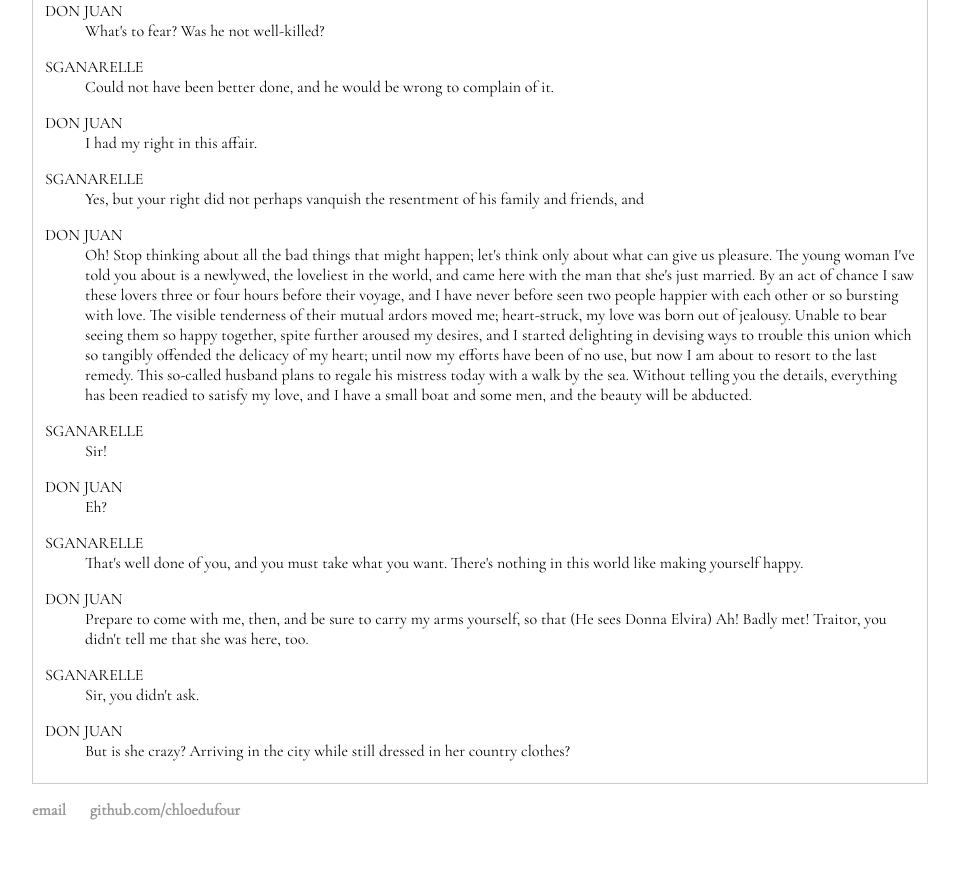
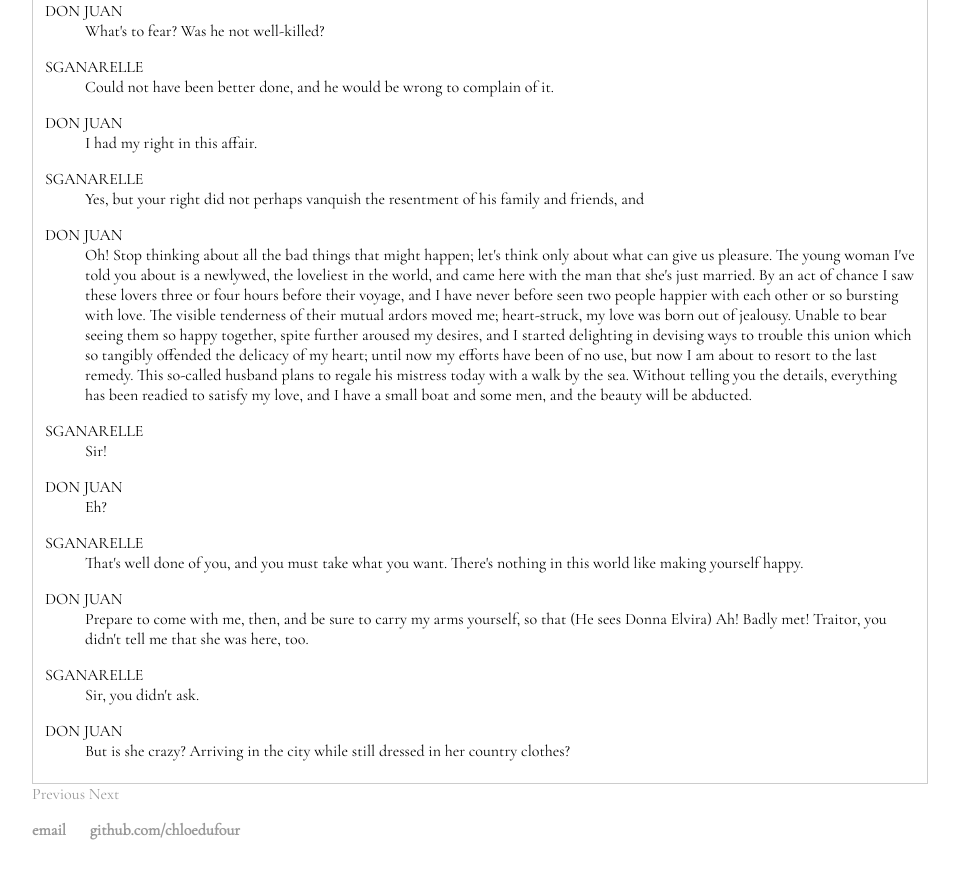
Before and after one commit to chloedufour/cdufour.github.io, a Jekyll site: the page built from final/DonJuan/Act1/enscene2.html, in a window 1280 px wide and 900 px high, scrolled down 3266 px. Shown: the top 879 px of the window, without its empty margins (160-1119 px from the left). Built offline with Jekyll 4.4.1, drawn with Linux system fonts in a browser that asks for light colours.

Commit message:
Update enscene2.html

```diff
--- a/final/DonJuan/Act1/enscene2.html
+++ b/final/DonJuan/Act1/enscene2.html
@@ -1069,11 +1069,11 @@ title: "Act One, Scene Two"
                avec son équipage de campagne?
             </dd>
          </dl>
-          <a class="prev" href="/final/DonJuan/Act1/enscene1.html">Previous</a>
-   <a class="next" href="/final/DonJuan/Act1/enscene3.html">Next</a>
+
       </div>
 
-
+   <a align="left" class="prev" href="/final/DonJuan/Act1/enscene1.html">Previous</a>
+   <a align="right" class="next" href="/final/DonJuan/Act1/enscene3.html">Next</a>
 
         <script>
 function openCity(evt, cityName) {
```
